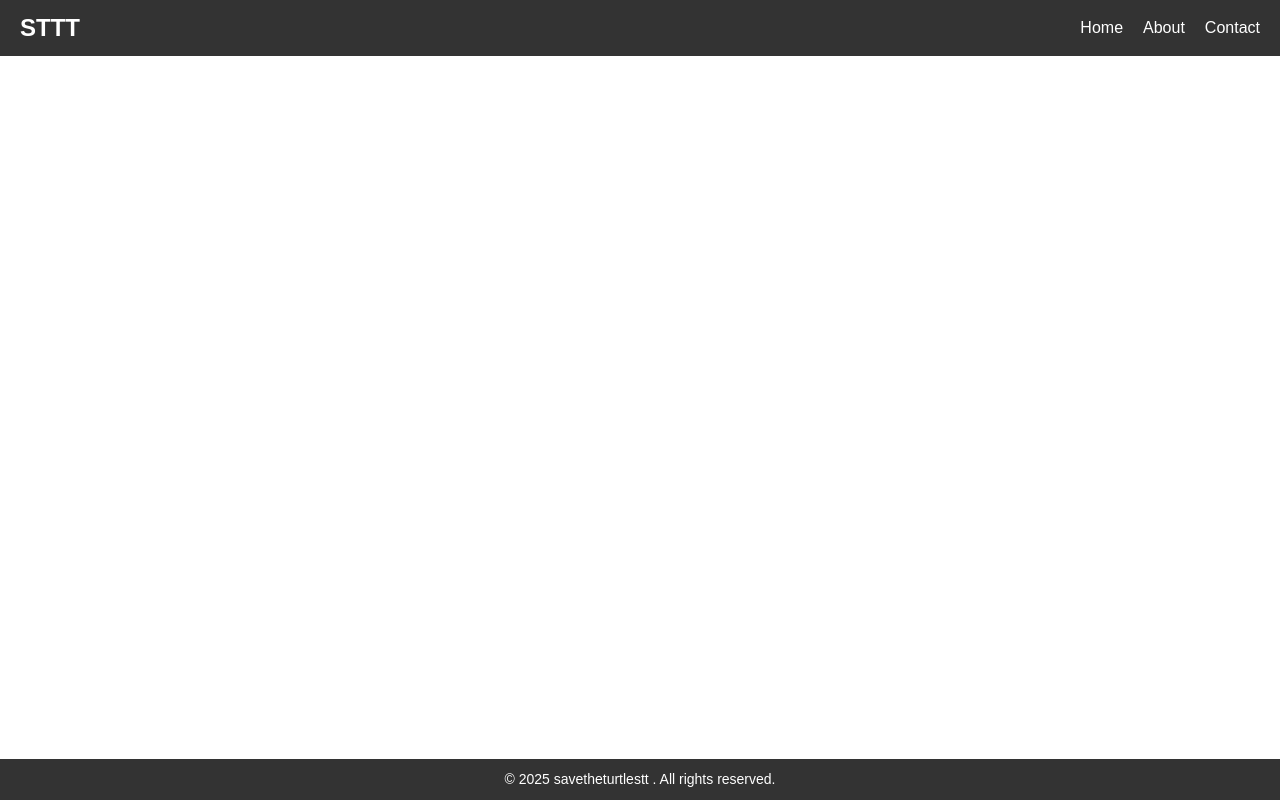
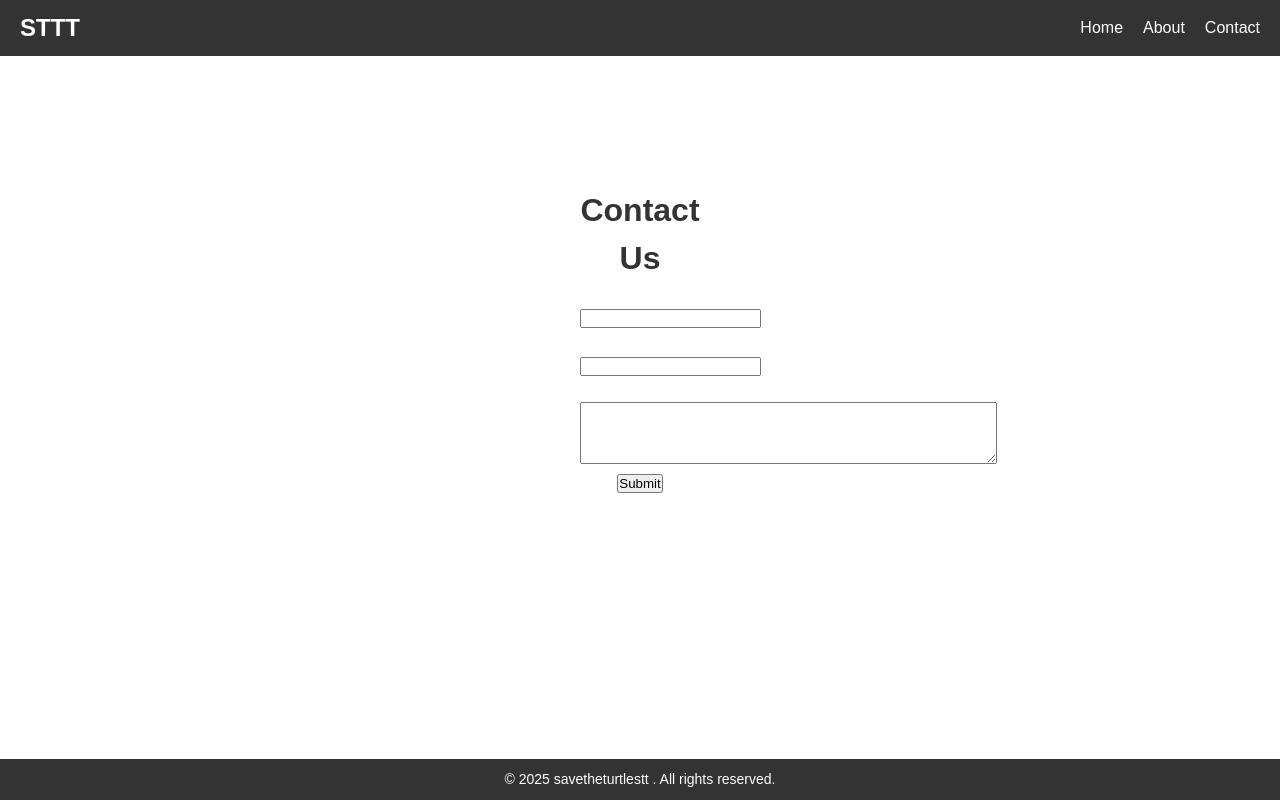
Before and after one commit to carljoe156/Save-The-Turtles-TT, a React (Vite) app: page /contact in a window 1280 px wide. Built offline with nearby package versions, Linux system fonts and the light colour scheme.

Commit message:
Added/Updated ContactUs

```diff
--- a/src/App.jsx
+++ b/src/App.jsx
@@ -2,7 +2,7 @@ import React from "react";
 import { Route, Routes } from "react-router";
 import HomePage from "./pages/HomePage";
 import About from "./pages/About";
-// import Contact from "./pages/Contact";
+import Contact from "./pages/Contact";
 import Footer from "./components/Footer/Footer";
 import Nav from "./components/Nav/Nav";
 
@@ -16,7 +16,7 @@ function App() {
       <Routes>
         <Route path="/" element={<HomePage />} />
         <Route path="/about" element={<About />} />
-        {/* <Route path="/contact" element={<Contact />} /> */}
+        <Route path="/contact" element={<Contact />} />
       </Routes>
       <Footer />
     </>
--- a/src/pages/Contact.jsx
+++ b/src/pages/Contact.jsx
@@ -1,7 +1,27 @@
 import React from "react";
 
 function Contact() {
-  return <div>Contact</div>;
+  return (
+    <div className="contact-form">
+      Contact
+      <h2>Contact Us</h2>
+      <form>
+        <label>
+          Name:
+          <input type="text" name="name" required />
+        </label>
+        <label>
+          Email:
+          <input type="email" name="email" required />
+        </label>
+        <label>
+          Message:
+          <textarea name="message" rows="4" cols="50" required />
+        </label>
+        <input type="submit" value="Submit" />
+      </form>
+    </div>
+  );
 }
 
 export default Contact;
```
